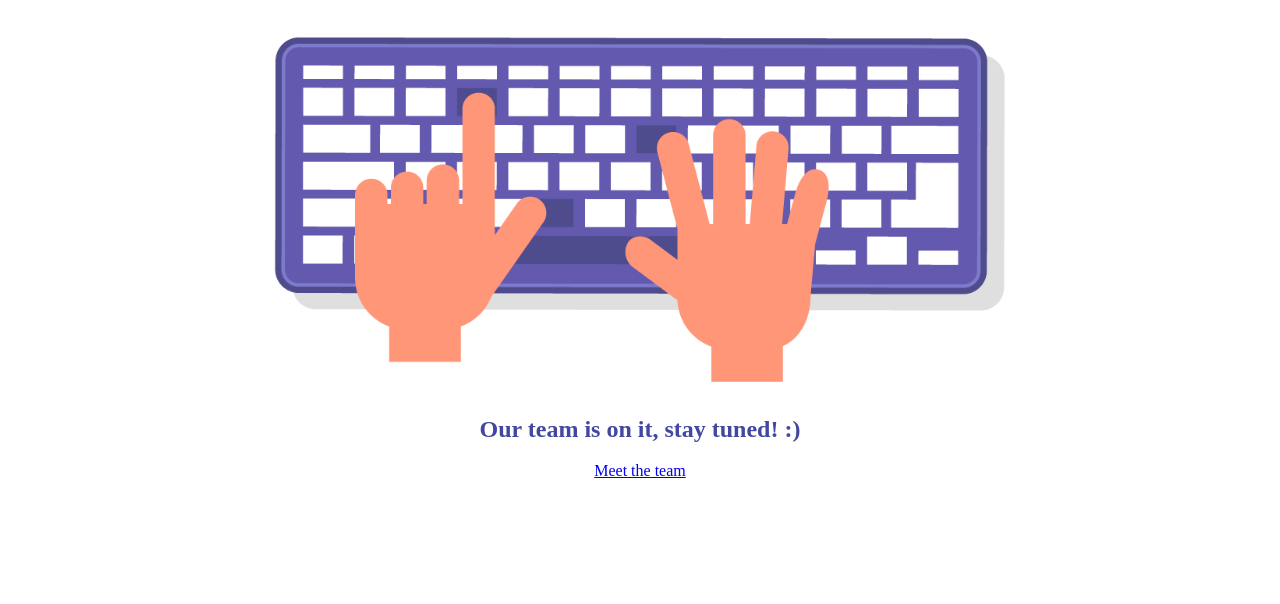
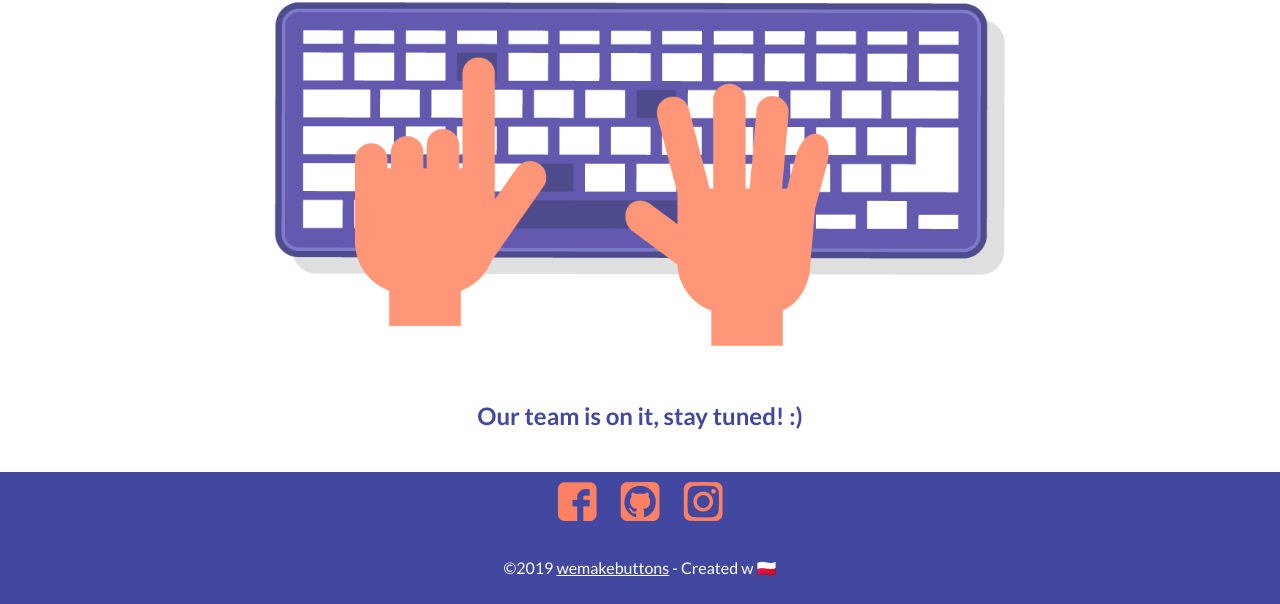
Before and after one commit to piotrkorlaga/pekaocoders-demo, a website: page public/index.html in a window 1280 px wide. Shown: the part 196-800 px from the top of the page. Drawn offline with Linux system fonts and the light colour scheme.

Commit message:
:lipstick: Styled footer component

```diff
--- a/public/index.html
+++ b/public/index.html
@@ -8,7 +8,14 @@
 <h1>We're going to show you something cool here!</h1>
 <img src="./assets/coding-all-time.gif">
 <h2>Our team is on it, stay tuned! :) </h2>
-<a href="http://wemakebuttons.eu">Meet the team</a>
+<footer>
+    <div class="app-icon-container">
+        <a class="app-icon app-icon-facebook" target="_blank" href="https://www.facebook.com/wejustmakebuttons/"></a>
+        <a class="app-icon app-icon-github" target="_blank" href="https://github.com/applantic/pekaocoders-demo"></a>
+        <a class="app-icon app-icon-instagram" target="_blank" href="https://www.instagram.com/karskidesign/"></a>
+    </div>
+    <p>©2019 <a class="link" href="https://applantic.github.io/wemakebuttons">wemakebuttons</a> - Created w 🇵🇱</p>
+</footer>
 <script src="./main.min.js"></script>
 </body>
 </html>
--- a/src/main.scss
+++ b/src/main.scss
@@ -1,3 +1,25 @@
+@import 'settings/fonts';
+@import 'settings/variables';
+
+@import url('https://fonts.googleapis.com/css?family=Lato:300,400,700&subset=latin-ext');
+$ft_main: 'Lato', sans-serif;
+
+.app-icon {
+  @include icon;
+
+  &.app-icon-github {
+    @include github;
+  }
+
+  &.app-icon-facebook {
+    @include facebook;
+  }
+
+  &.app-icon-instagram {
+    @include instagram;
+  }
+}
+
 * {
   box-sizing: border-box;
 }
@@ -10,13 +32,62 @@ body {
   display: flex;
   flex-direction: column;
   align-items: center;
-  justify-content: center;
+  justify-content: space-between;
+  text-align: center;
+  font-family: $ft_main;
 }
 
 h1, h2 {
-  color: #4248a0;
+  color: $primary-color;
+}
+
+h1 {
+  padding: 5% 0 0 0;
 }
 
 img {
   max-width: 60%;
 }
+
+footer {
+  background-color: $primary-color;
+  width: 100%;
+}
+
+footer {
+  text-align: center;
+
+  .app-icon-container {
+    padding: 10px 0;
+
+
+    a {
+      color: $secondary-color;
+      text-decoration: none;
+      cursor: pointer;
+      font-size: 40px;
+      text-align: center;
+      padding: 0 10px;
+      transition: opacity .5s;
+      display: inline-block;
+
+      &:hover {
+        opacity: 0.8;
+      }
+    }
+  }
+
+  p {
+    padding: 10px 0;
+    color: $white-color;
+  }
+
+  .link {
+    color: $white-color;
+    transition: opacity .5s;
+
+    &:hover {
+      opacity: 0.8;
+    }
+  }
+}
--- /dev/null
+++ b/src/settings/fonts.scss
@@ -0,0 +1,40 @@
+@font-face {
+  font-family: 'icomoon';
+  src: url("./assets/fonts/icomoon.eot");
+  src: url("./assets/fonts/icomoon.eot?#iefix") format('embedded-opentype'), url("./assets/fonts/icomoon.woff") format('woff'), url("./assets/fonts/icomoon.ttf") format('truetype'), url("./assets/fonts/icomoon.svg#icomoon") format('svg');
+  font-weight: normal;
+  font-style: normal;
+}
+
+
+@mixin icon {
+  &:before {
+    font-family: 'icomoon';
+    speak: none;
+    font-style: normal;
+    font-weight: normal;
+    font-variant: normal;
+    text-transform: none;
+    line-height: 1;
+    display: block;
+    text-align: center;
+  }
+}
+
+@mixin github {
+  &:before {
+    content: '\e902';
+  }
+}
+
+@mixin facebook {
+  &:before {
+    content: '\e903';
+  }
+}
+
+@mixin instagram {
+  &:before {
+    content: '\e901';
+  }
+}
--- /dev/null
+++ b/src/settings/variables.scss
@@ -0,0 +1,3 @@
+$primary-color: #4248a0;
+$secondary-color: #ff8063;
+$white-color: #ffffff;
```
Also changed, not shown: public/assets/fonts/icomoon.ttf (added), public/assets/fonts/icomoon.woff (added), public/main.css, 2 other files.
